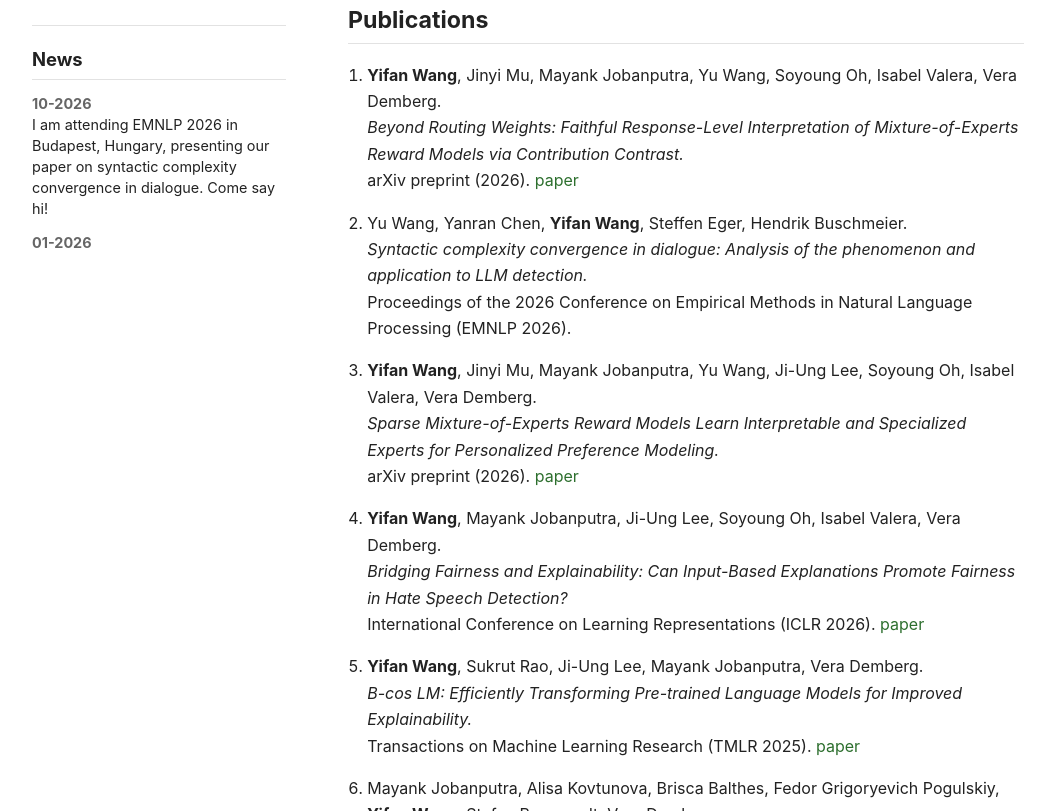
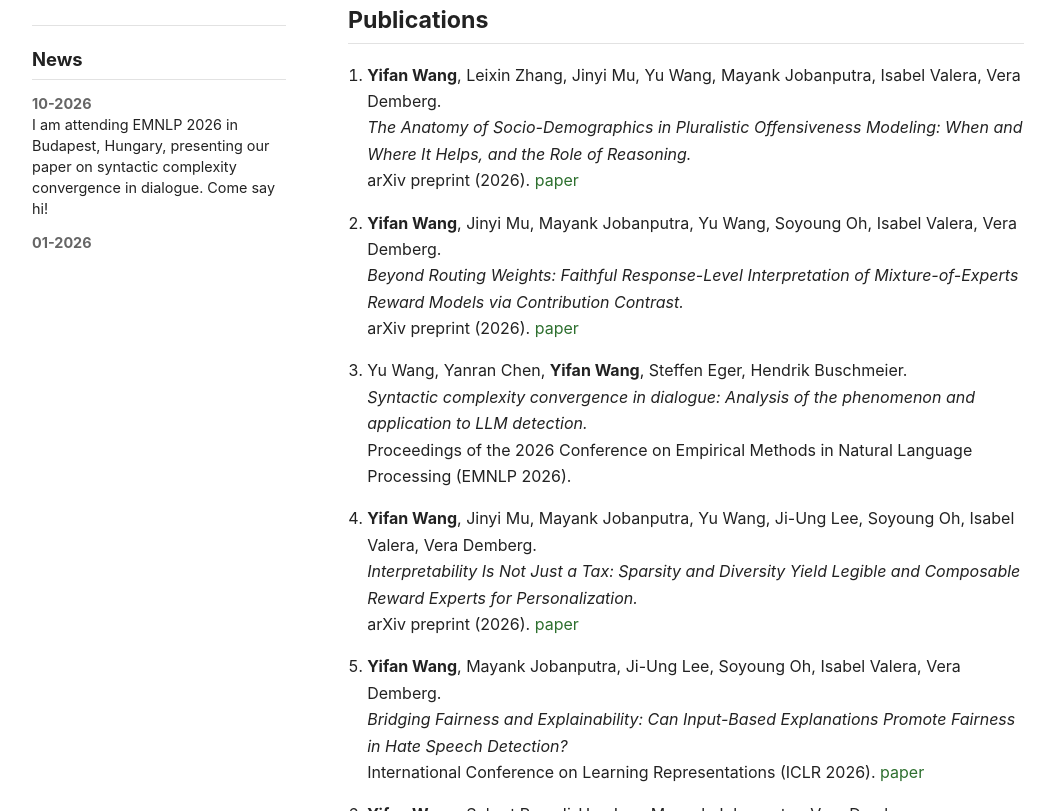
Before and after one commit to Ewanwong/Ewanwong.github.io, a plain HTML site: page index.html in a window 1280 px wide. Shown: the part 592-1403 px from the top of the page, without its empty margins (112-1166 px from the left). Drawn offline with Linux system fonts and the light colour scheme.

Commit message:
Modify publication titles and add new papers
Updated publication titles and added new entries in the publications section.

```diff
--- a/index.html
+++ b/index.html
@@ -78,6 +78,12 @@
                 <h2>Publications</h2>
                 <ol class="publication-list">
                     <li>
+                        <strong>Yifan Wang</strong>, Leixin Zhang, Jinyi Mu, Yu Wang, Mayank Jobanputra, Isabel Valera, Vera Demberg.
+                        <span class="paper-title">The Anatomy of Socio-Demographics in Pluralistic Offensiveness Modeling: When and Where It Helps, and the Role of Reasoning.</span>
+                        arXiv preprint (2026).
+                        <a href="https://arxiv.org/abs/2610.37896" target="_blank" rel="noopener">paper</a>
+                    </li>
+                    <li>
                         <strong>Yifan Wang</strong>, Jinyi Mu, Mayank Jobanputra, Yu Wang, Soyoung Oh, Isabel Valera, Vera Demberg.
                         <span class="paper-title">Beyond Routing Weights: Faithful Response-Level Interpretation of Mixture-of-Experts Reward Models via Contribution Contrast.</span>
                         arXiv preprint (2026).
@@ -90,7 +96,7 @@
                     </li>
                     <li>
                         <strong>Yifan Wang</strong>, Jinyi Mu, Mayank Jobanputra, Yu Wang, Ji-Ung Lee, Soyoung Oh, Isabel Valera, Vera Demberg.
-                        <span class="paper-title">Sparse Mixture-of-Experts Reward Models Learn Interpretable and Specialized Experts for Personalized Preference Modeling.</span>
+                        <span class="paper-title">Interpretability Is Not Just a Tax: Sparsity and Diversity Yield Legible and Composable Reward Experts for Personalization.</span>
                         arXiv preprint (2026).
                         <a href="https://arxiv.org/abs/2606.04284" target="_blank" rel="noopener">paper</a>
                     </li>
```
